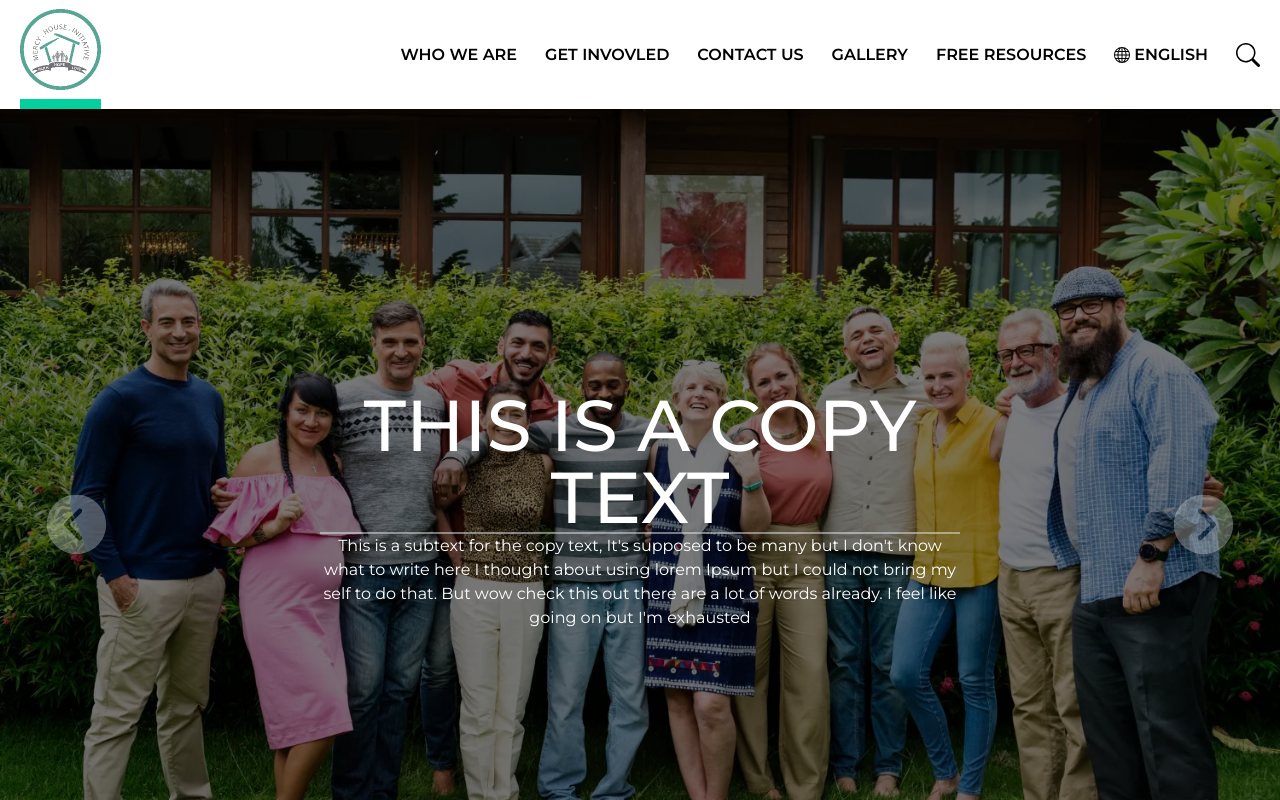
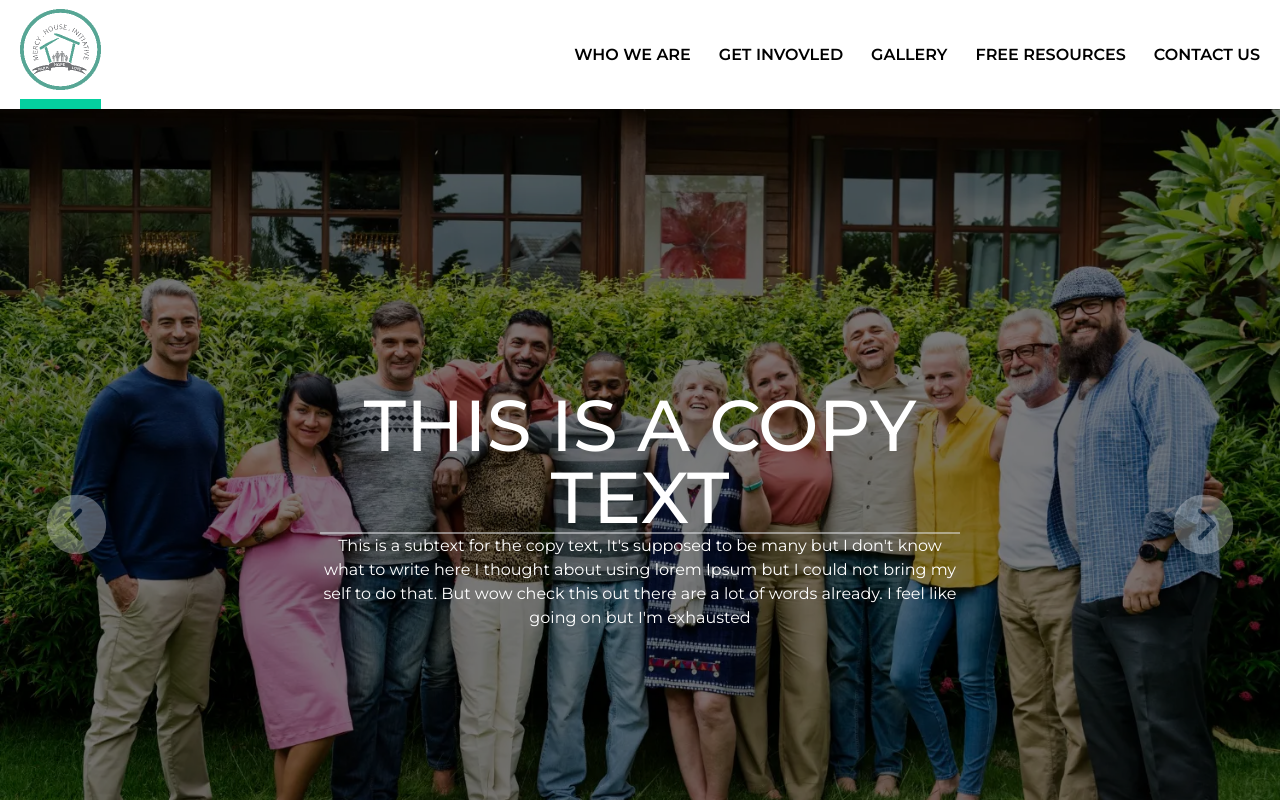
Before and after one commit to ebokes/mercy-house-initiative, a React (Create React App) app: page / in a window 1280 px wide. Shown: the top 800 px of the page. Built offline with nearby package versions, Linux system fonts and the light colour scheme.

Commit message:
refactor: remove language and searchj features from nav

```diff
--- a/src/components/Navbar.jsx
+++ b/src/components/Navbar.jsx
@@ -27,13 +27,7 @@ const Navbar = () => {
               {item.title}
             </NavLink>
           ))}
-          <span className="hidden lg:flex items-center space-x-1 ">
-            <BsGlobe />
-            <a className="hover:text-color1" href="/#">
-              ENGLISH
-            </a>
-          </span>
-          <BsSearch className="inline-flex text-2xl" />
+
           <span className="lg:hidden">
             <Hamburger
               // color="#36b37e"
--- a/src/components/WhoWeAreInto.jsx
+++ b/src/components/WhoWeAreInto.jsx
@@ -35,6 +35,7 @@ const WhoWeAreIntro = () => {
     nextArrow: <NextArrow />,
     prevArrow: <PrevArrow />,
     autoplay: true,
+    dotsClass: "slick-dots slick-thumb",
     responsive: [
       {
         breakpoint: 960,
--- a/src/data/navData.js
+++ b/src/data/navData.js
@@ -8,10 +8,6 @@ const nav = [
     link: "/get-involved",
   },
   {
-    title: "CONTACT US",
-    link: "/contact-us",
-  },
-  {
     title: "GALLERY",
     link: "/gallery",
   },
@@ -19,5 +15,9 @@ const nav = [
     title: "FREE RESOURCES",
     link: "/resources",
   },
+  {
+    title: "CONTACT US",
+    link: "/contact-us",
+  },
 ];
 export default nav;
```
